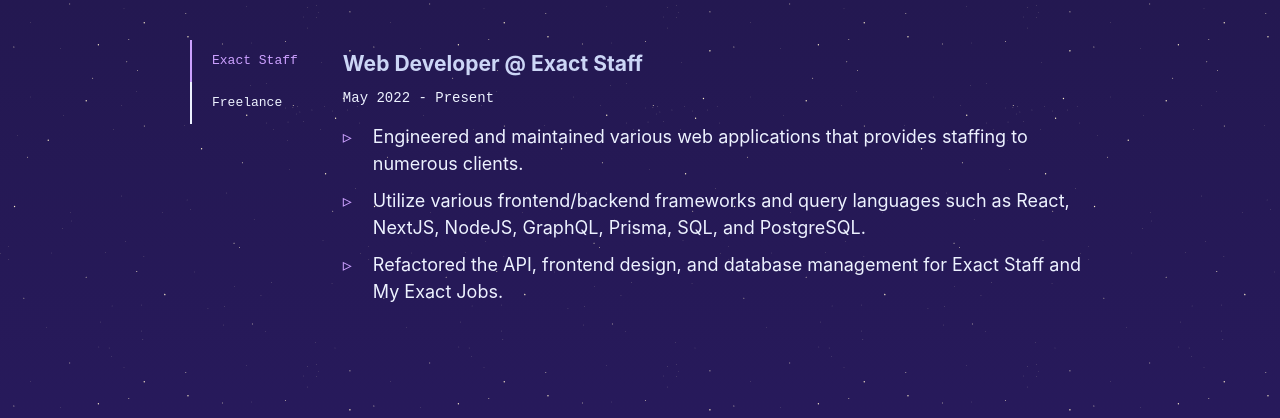
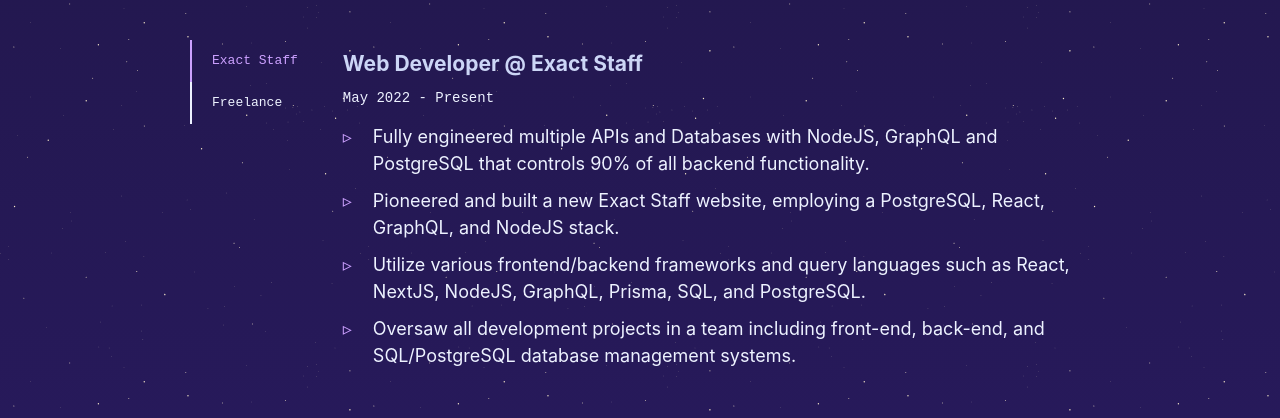
Before and after one commit to neillydev/v2, a Next.js app: page / in a window 1280 px wide. Shown: the part 1691-2109 px from the top of the page. Built offline with nearby package versions, Linux system fonts and the light colour scheme.

Commit message:
update experience achievements

```diff
--- a/src/components/Experience.tsx
+++ b/src/components/Experience.tsx
@@ -39,9 +39,10 @@ const Experience = forwardRef((props: any, ref: any) => {
 
                     {selected === 0 ?
                     <ExperienceCard title='Web Developer @ Exact Staff' duration='May 2022 - Present' achievements={[
-                        'Engineered and maintained various web applications that provides staffing to numerous clients.',
+                        'Fully engineered multiple APIs and Databases with NodeJS, GraphQL and PostgreSQL that controls 90% of all backend functionality.',
+                        'Pioneered and built a new Exact Staff website, employing a PostgreSQL, React, GraphQL, and NodeJS stack.',
                         'Utilize various frontend/backend frameworks and query languages such as React, NextJS, NodeJS, GraphQL, Prisma, SQL, and PostgreSQL.',
-                        'Refactored the API, frontend design, and database management for Exact Staff and My Exact Jobs.'
+                        'Oversaw all development projects in a team including front-end, back-end, and SQL/PostgreSQL database management systems. ',
                     ]} />
                     :
                     <ExperienceCard title='Software Developer - Freelance' duration='Jan. 2017 - May 2022' achievements={[
```
